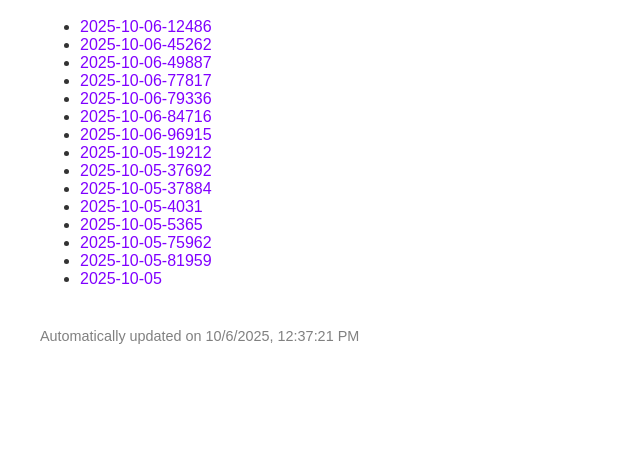
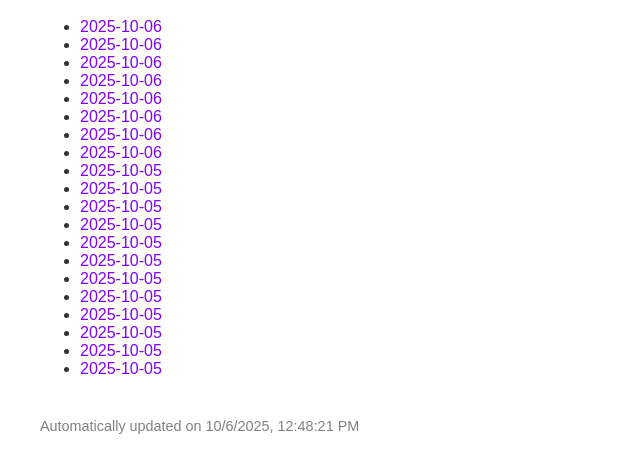
Before and after one commit to ssikila/ai-newsletters, a plain HTML site: page index.html in a window 1280 px wide. Shown: the part 80-552 px from the top of the page, without its empty margins (0-640 px from the left). Drawn offline with Linux system fonts and the light colour scheme.

Commit message:
Rebuild index.html

```diff
--- a/index.html
+++ b/index.html
@@ -2,7 +2,7 @@
 <!DOCTYPE html>
 <html>
 <head>
-  <meta charset="utf-8">
+  <meta charset="UTF-8">
   <title>AI Newsletter Archive</title>
   <style>
     body { font-family: Arial, sans-serif; margin: 40px; color: #333; }
@@ -13,25 +13,28 @@
 </head>
 <body>
   <h1>AI Newsletter Archive</h1>
-  <ul>
-    <li><a href="ai-news-2025-10-06-12486.html" target="_blank">2025-10-06-12486</a></li>
-<li><a href="ai-news-2025-10-06-45262.html" target="_blank">2025-10-06-45262</a></li>
-<li><a href="ai-news-2025-10-06-49887.html" target="_blank">2025-10-06-49887</a></li>
-<li><a href="ai-news-2025-10-06-77817.html" target="_blank">2025-10-06-77817</a></li>
-<li><a href="ai-news-2025-10-06-79336.html" target="_blank">2025-10-06-79336</a></li>
-<li><a href="ai-news-2025-10-06-84716.html" target="_blank">2025-10-06-84716</a></li>
-<li><a href="ai-news-2025-10-06-96915.html" target="_blank">2025-10-06-96915</a></li>
-<li><a href="ai-news-2025-10-05-19212.html" target="_blank">2025-10-05-19212</a></li>
-<li><a href="ai-news-2025-10-05-37692.html" target="_blank">2025-10-05-37692</a></li>
-<li><a href="ai-news-2025-10-05-37884.html" target="_blank">2025-10-05-37884</a></li>
-<li><a href="ai-news-2025-10-05-4031.html" target="_blank">2025-10-05-4031</a></li>
-<li><a href="ai-news-2025-10-05-5365.html" target="_blank">2025-10-05-5365</a></li>
-<li><a href="ai-news-2025-10-05-75962.html" target="_blank">2025-10-05-75962</a></li>
-<li><a href="ai-news-2025-10-05-81959.html" target="_blank">2025-10-05-81959</a></li>
-<li><a href="ai-news-2025-10-05.html" target="_blank">2025-10-05</a></li>
-  </ul>
-  <p style="margin-top: 40px; font-size: 0.9em; color: gray;">
-    Automatically updated on 10/6/2025, 12:37:21 PM
+  <ul><li><a href="ai-news-2025-10-06-12486.html" target="_blank">2025-10-06</a></li>
+<li><a href="ai-news-2025-10-06-42897.html" target="_blank">2025-10-06</a></li>
+<li><a href="ai-news-2025-10-06-45262.html" target="_blank">2025-10-06</a></li>
+<li><a href="ai-news-2025-10-06-49887.html" target="_blank">2025-10-06</a></li>
+<li><a href="ai-news-2025-10-06-77817.html" target="_blank">2025-10-06</a></li>
+<li><a href="ai-news-2025-10-06-79336.html" target="_blank">2025-10-06</a></li>
+<li><a href="ai-news-2025-10-06-84716.html" target="_blank">2025-10-06</a></li>
+<li><a href="ai-news-2025-10-06-96915.html" target="_blank">2025-10-06</a></li>
+<li><a href="38065ai-news-2025-10-05.html" target="_blank">2025-10-05</a></li>
+<li><a href="38066ai-news-2025-10-05.html" target="_blank">2025-10-05</a></li>
+<li><a href="38067ai-news-2025-10-05.html" target="_blank">2025-10-05</a></li>
+<li><a href="38069ai-news-2025-10-05.html" target="_blank">2025-10-05</a></li>
+<li><a href="ai-news-2025-10-05-19212.html" target="_blank">2025-10-05</a></li>
+<li><a href="ai-news-2025-10-05-37692.html" target="_blank">2025-10-05</a></li>
+<li><a href="ai-news-2025-10-05-37884.html" target="_blank">2025-10-05</a></li>
+<li><a href="ai-news-2025-10-05-4031.html" target="_blank">2025-10-05</a></li>
+<li><a href="ai-news-2025-10-05-5365.html" target="_blank">2025-10-05</a></li>
+<li><a href="ai-news-2025-10-05-75962.html" target="_blank">2025-10-05</a></li>
+<li><a href="ai-news-2025-10-05-81959.html" target="_blank">2025-10-05</a></li>
+<li><a href="ai-news-2025-10-05.html" target="_blank">2025-10-05</a></li></ul>
+  <p style="margin-top:40px;font-size:0.9em;color:gray;">
+    Automatically updated on 10/6/2025, 12:48:21 PM
   </p>
 </body>
 </html>
```
